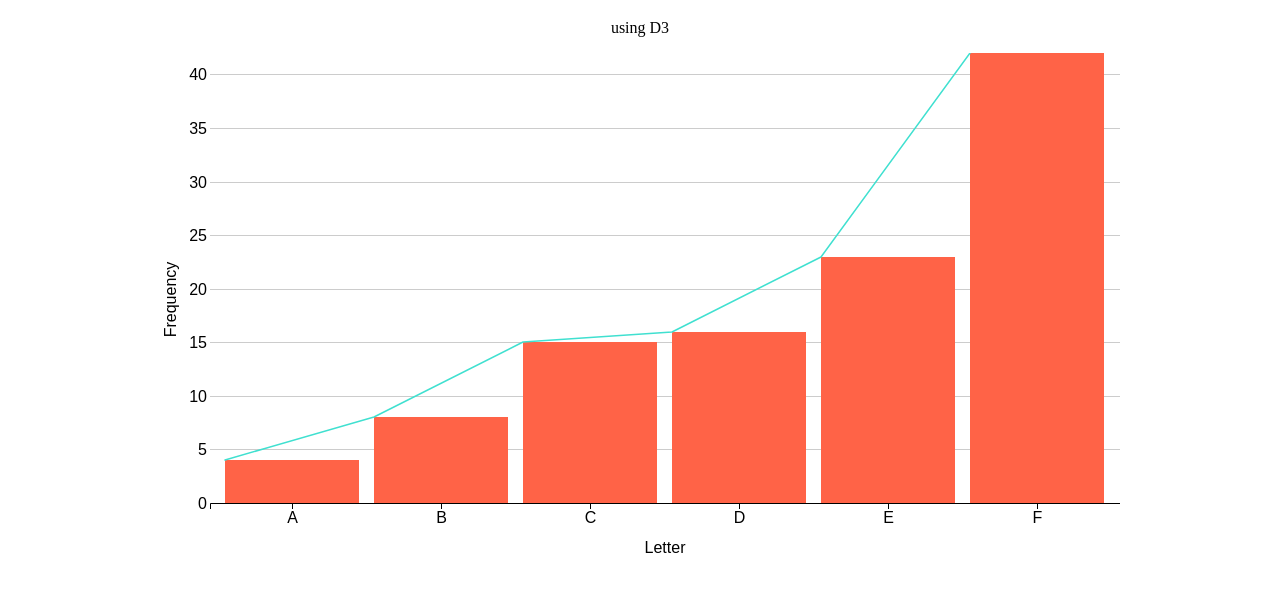
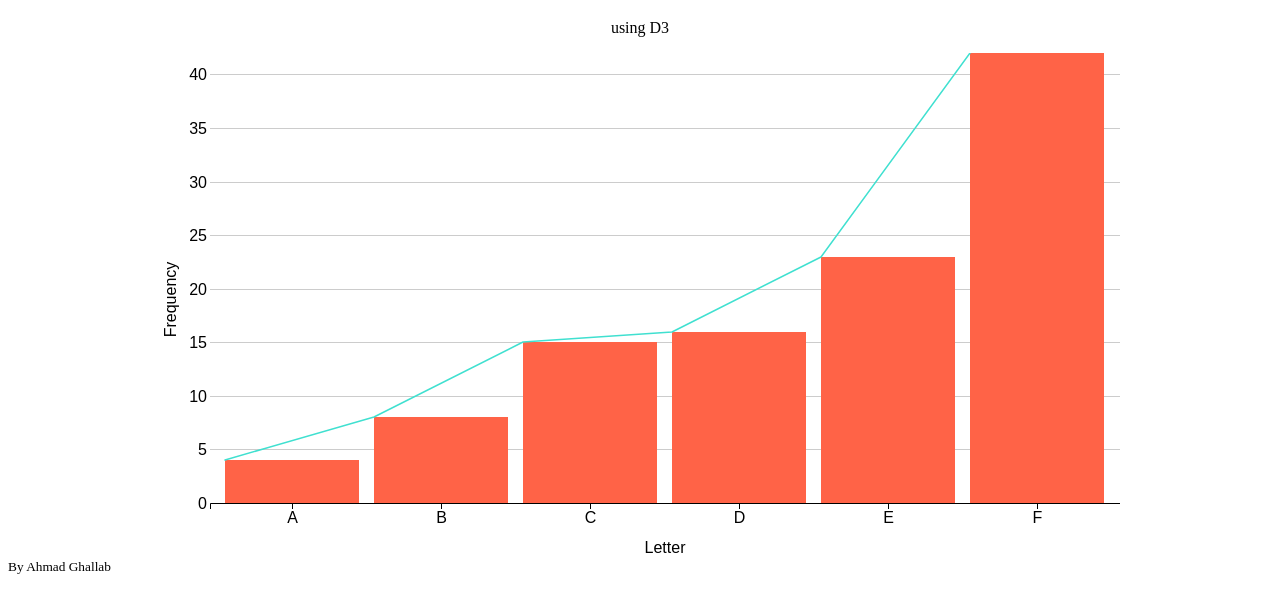
Before and after one commit to ahmedmghallab/simple-d3-bar-line-chart, a website: page index.html in a window 1280 px wide. Shown: the part 61-674 px from the top of the page. Drawn offline with nearby package versions, Linux system fonts and the light colour scheme.

Commit message:
Add <small> tag

```diff
--- a/index.html
+++ b/index.html
@@ -26,6 +26,7 @@
   <p>using D3</p>
   <svg width="960" height="500"></svg>
 </div>
+<small>By Ahmad Ghallab</small>
 
 <script src="https://d3js.org/d3.v4.min.js"></script>
 <script>
```
